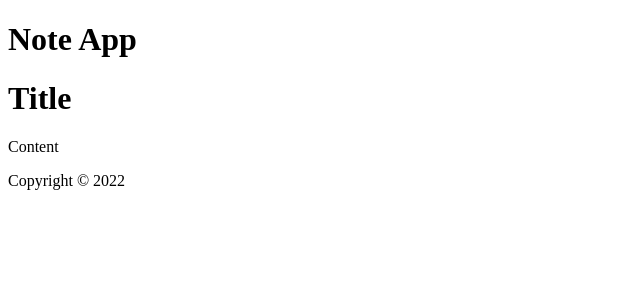
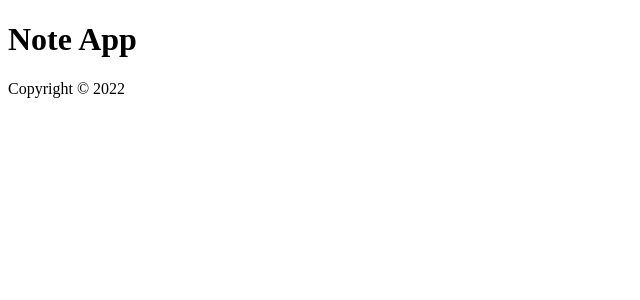
Before and after one commit to dennyshuda/note-app, a React (Vite) app: page / in a window 1280 px wide. Shown: the top 300 px of the page, without its empty margins (0-640 px from the left). Built offline with nearby package versions, Linux system fonts and the light colour scheme.

Commit message:
feat: add notes component

```diff
--- a/src/components/note.tsx
+++ b/src/components/note.tsx
@@ -1,8 +1,14 @@
-export function Note() {
+export interface propsNote {
+  id?: number;
+  title: string;
+  content: string;
+}
+
+export function Note(props: propsNote) {
   return (
     <div>
-      <h1>Title</h1>
-      <p>Content</p>
+      <h1>{props.title}</h1>
+      <p>{props.content}</p>
     </div>
   );
 }
```
